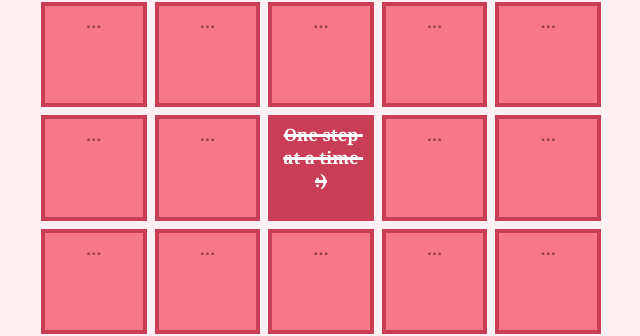
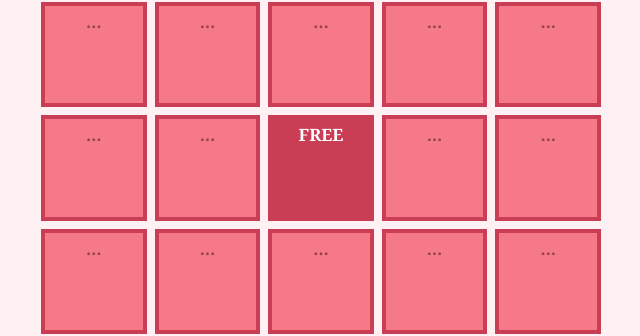
Before and after one commit to zosiakb/zosiakb.github.io, a plain HTML site: page index.html in a window 1280 px wide. Shown: the part 357-693 px from the top of the page, without its empty margins (319-959 px from the left). Drawn offline with Linux system fonts and the light colour scheme; a small style sheet from the web is missing.

Commit message:
Change cell text from 'One step at a time' to 'FREE'

```diff
--- a/index.html
+++ b/index.html
@@ -59,6 +59,7 @@
   }
   .cell.done  { background: var(--done); color: var(--done-text);
                 text-decoration: line-through; text-decoration-thickness: 3px; }
+  .cell.free  { text-decoration: none; }
   .cell.bingo { border-color: #FFB300; box-shadow: 0 0 10px #FFB300; }
   .cell textarea {
     width: 100%; height: 100%; border: none; resize: none; background: none;
@@ -130,7 +131,7 @@ document.querySelectorAll(".swatch").forEach(b => b.onclick = () => setTheme(b.d
 // ---------- Card ----------
 function blank() {
   const cells = Array.from({length: 25}, () => ({text: "", done: false}));
-  cells[12] = {text: "One step at a time :)", done: true};
+  cells[12] = {text: "FREE", done: true};
   return {title: TITLES[0], cells};
 }
 const newId = () => crypto.randomUUID().replace(/-/g, "").slice(0, 16);
@@ -182,7 +183,7 @@ function render() {
   grid.innerHTML = "";
   card.cells.forEach((c, i) => {
     const el = document.createElement("div");
-    el.className = "cell" + (c.done ? " done" : "") + (bingoCells.has(i) ? " bingo" : "");
+    el.className = "cell" + (c.done ? " done" : "") + (bingoCells.has(i) ? " bingo" : "") + (i === 12 ? " free" : "");
     if (editing) {
       const ta = document.createElement("textarea");
       ta.value = c.text;
```
